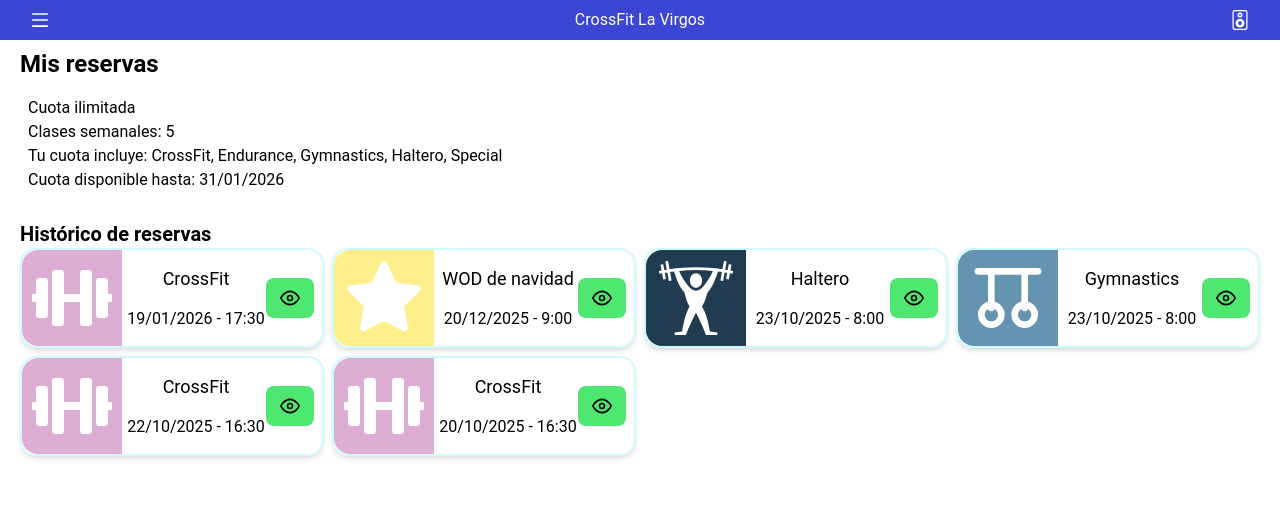
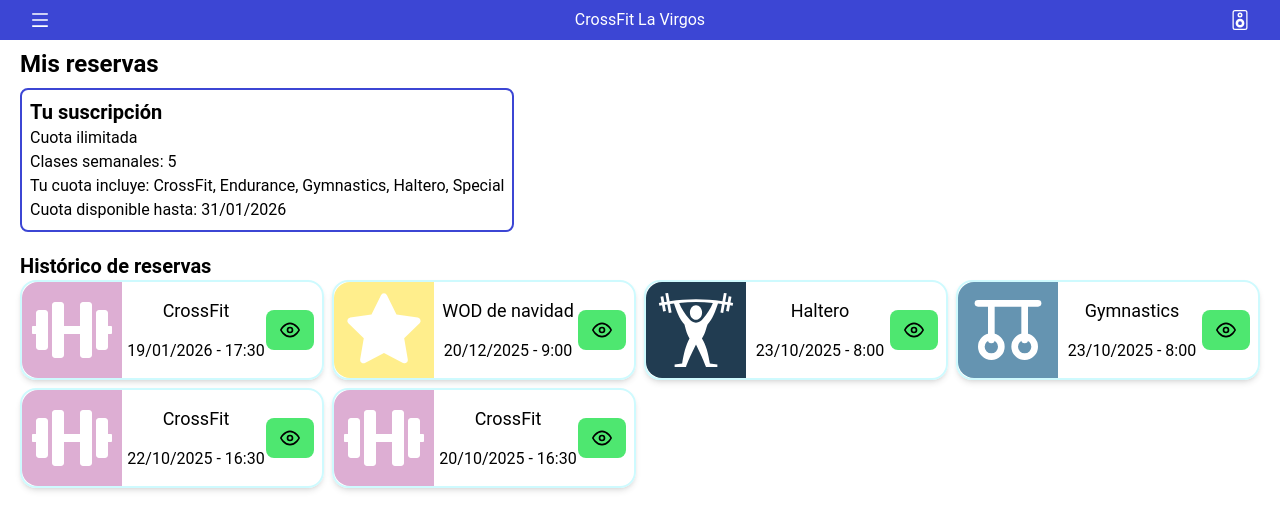
Before and after one commit to cperefer/boxUp_frontend, a React (Vite) app: page /reservations in a window 1280 px wide. Shown: the top 530 px of the page. Built offline with nearby package versions, Linux system fonts and the light colour scheme; sample sign-in values are in the browser's storage.

Commit message:
feat: refactor MembershipComponent

```diff
--- a/src/dashboard/components/SubscriptionStatus.tsx
+++ b/src/dashboard/components/SubscriptionStatus.tsx
@@ -11,7 +11,7 @@
       <p className="text-xl">Tus suscripciones activas</p>
       <div>
         {!subscription ? (
-          <MembershipComponent hasBorder={false} hasTitle={false} />
+          <MembershipComponent variant="compact" />
         ) : (
           <p className="text-center text-red-500">
             No tienes suscripciones activas
--- a/src/reservations/components/MembershipComponent.tsx
+++ b/src/reservations/components/MembershipComponent.tsx
@@ -4,15 +4,16 @@
 import type { ReactNode } from "react";
 import Skeleton from "react-loading-skeleton";
 
+type MembershipVariant = "default" | "compact";
+
 interface Props {
-  hasBorder?: boolean;
-  hasTitle?: boolean;
+  variant?: MembershipVariant;
 }
 
-export const MembershipComponent = ({
-  hasBorder = false,
-  hasTitle = false,
-}: Props) => {
+export const MembershipComponent = ({ variant = "default" }: Props) => {
+  const hasBorder = variant === "default";
+  const hasTitle = variant === "default";
+
   const { user } = useAuthStore();
 
   // CADUCAR LA SESION EN ALGUN MOMENTO
```
